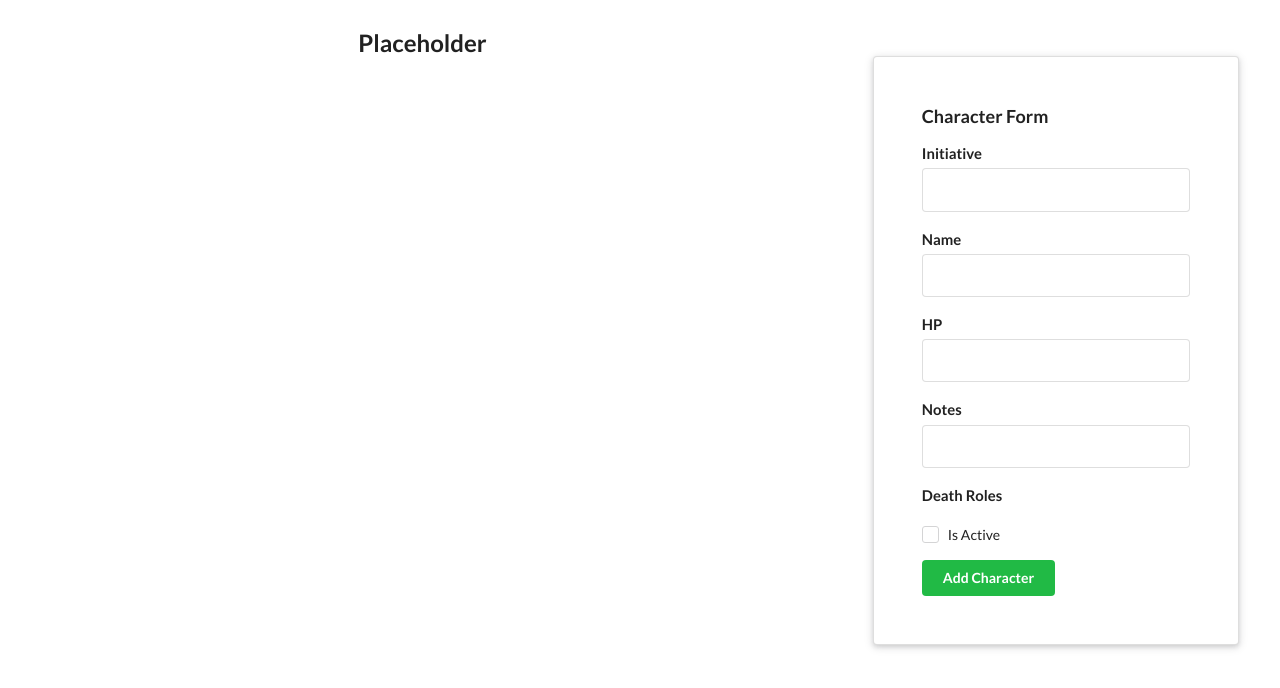
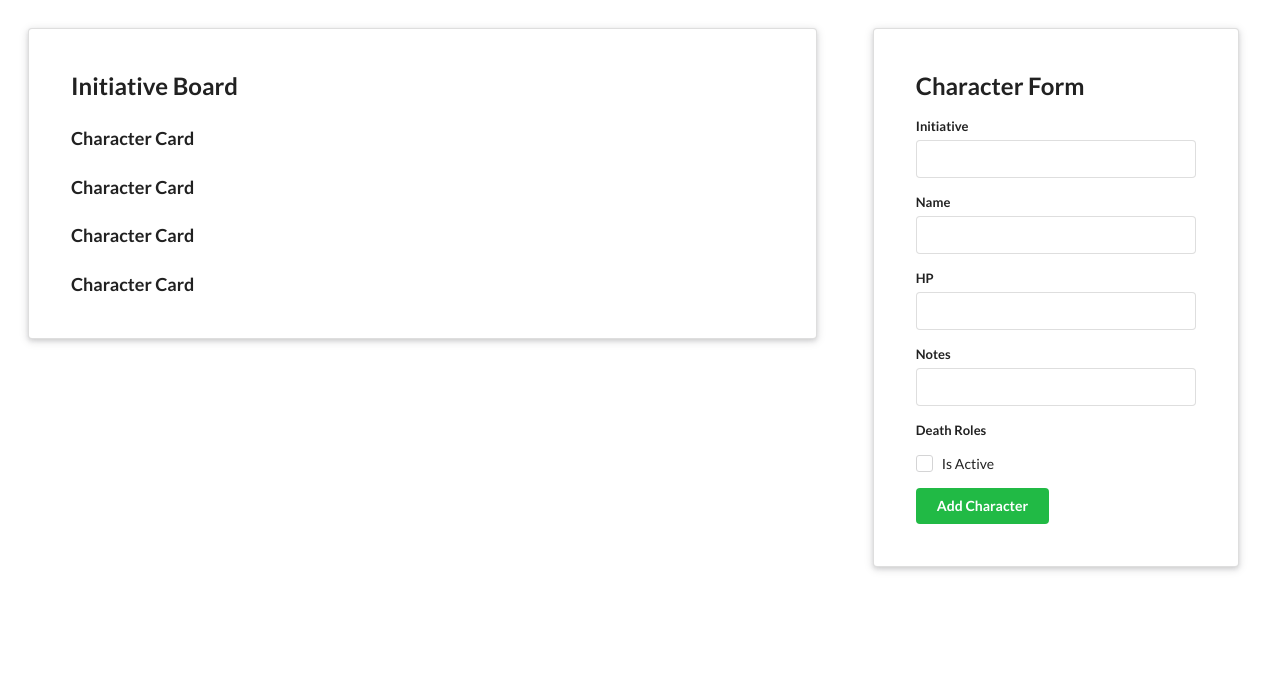
Before and after one commit to JackG102/dnd_initiative_tracker, a React (Create React App) app: page / in a window 1280 px wide. Shown: the top 688 px of the page. Built offline with nearby package versions, Linux system fonts and the light colour scheme.

Commit message:
Continued styling and some basic html scaffolding

```diff
--- a/src/App.css
+++ b/src/App.css
@@ -1,16 +1,19 @@
 .app-container {
-  display: flex;
+  display: grid;
+  grid-template-columns: 66% 33%;
 }
 
 .initiative_tracker_container {
   display: flex;
   flex-direction: column;
   align-items: center;
-  width: 66%;
   padding: 2rem;
 }
 
+.initiative_tracker_container > div {
+ width: 100%;
+}
+
 .form_container {
-  width: 33%;
   padding: 2rem;
 }
--- a/src/App.js
+++ b/src/App.js
@@ -1,12 +1,13 @@
 import './App.css';
 import React from 'react';
 import CharacterForm from './components/CharacterForm';
+import InitiativeList from './components/InitiativeList';
 
 const App = () => {
   return (
     <div className="app-container">
       <div className="initiative_tracker_container">
-        <h2>Placeholder</h2>
+        <InitiativeList />
       </div>
       <div className="form_container">
         <CharacterForm />
--- /dev/null
+++ b/src/components/CharacterCard.js
@@ -0,0 +1,9 @@
+import React from 'react'
+
+const CharacterCard = () => {
+  return (
+    <h3>Character Card</h3>
+  );
+}
+
+export default CharacterCard;
--- a/src/components/CharacterForm.css
+++ b/src/components/CharacterForm.css
@@ -1,5 +1,4 @@
 #character_form {
-  margin: 2rem;
   width: 100%;
 }
 
--- a/src/components/CharacterForm.js
+++ b/src/components/CharacterForm.js
@@ -3,8 +3,8 @@ import React from 'react';
 
 const CharacterForm = () => {
   return (
-    <form className="ui form raised very padded text container segment" id="character_form">
-      <h3>Character Form</h3>
+    <form className="ui form raised very padded text segment" id="character_form">
+      <h2>Character Form</h2>
       <div className="ui field">
         <label>Initiative</label>
         <input type="number" name="initiative" />
--- /dev/null
+++ b/src/components/InitiativeList.js
@@ -0,0 +1,16 @@
+import React from 'react';
+import CharacterCard from './CharacterCard';
+
+const InitiativeList = () => {
+  return (
+    <div className="ui form raised very padded text segment">
+      <h2>Initiative Board</h2>
+      <CharacterCard />
+      <CharacterCard />
+      <CharacterCard />
+      <CharacterCard />
+    </div>
+  );
+}
+
+export default InitiativeList;
```
